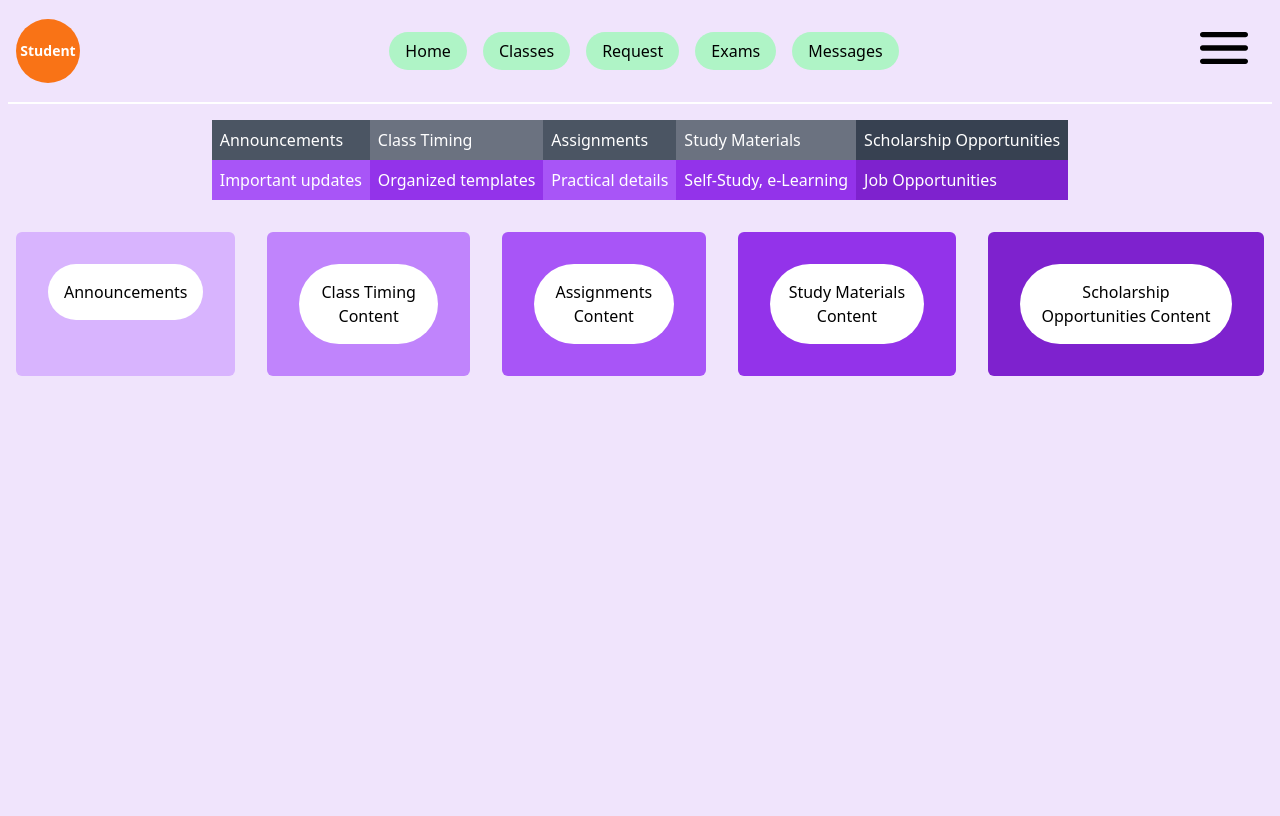
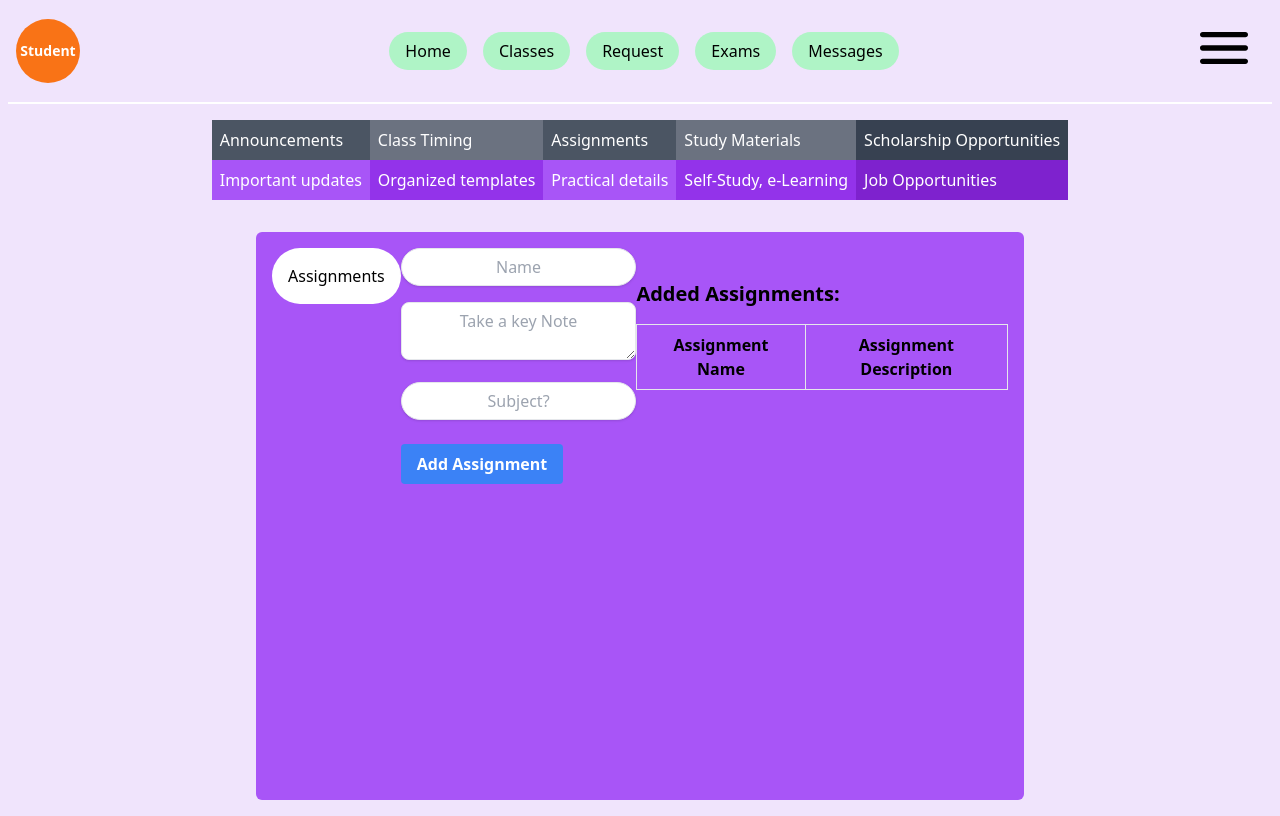
Before and after one commit to SamirKhan21860/LearnTogether, a Flask app: page / in a window 1280 px wide. Before the commit the page ends 376 px from the top, so only its background shows below. Run offline with Flask 3, Linux system fonts and the light colour scheme; a user stored in the database is signed in; lists and menus that the app fills with data are empty; some libraries are stand-ins or nearby versions.

Commit message:
Assignments are now on going

```diff
--- a/app.py
+++ b/app.py
@@ -19,13 +19,14 @@ app.config["STATIC_FOLDER"] = "static"
 
 # SQL Database for sudents
 db = SQL("sqlite:///learntogether.db")
+assignments = []  # Store assignments in-memory, you might want to use a database in a real application
 
 # Routes
 @app.route("/")
 @login_required
 def index():
-    name = db.execute("SELECT full_name FROM students WHERE id = ?", session["user_id"])
-    return render_template("index.html", student=name)
+    # name = db.execute("SELECT full_name FROM students WHERE id = ?", session["user_id"])
+    return render_template("index.html", assignments=assignments)
 
 
 @app.route("/signup", methods=["GET", "POST"])
@@ -133,10 +134,16 @@ def classes():
     return render_template("classes.html")
 
 
-@app.route("/assign")
+@app.route("/assign", methods=['GET', 'POST'])
 @login_required
 def assign():
-    return render_template("assignments.html")
+    if request.method == 'POST':
+        assignment_name = request.form.get('assignment_name')
+        assignment_description = request.form.get('assignment_description')
+        if assignment_name and assignment_description:
+            assignments.append({'name': assignment_name, 'description': assignment_description})
+
+    return redirect("/")
 
 
 @app.route("/exams")
--- a/static/styles.css
+++ b/static/styles.css
@@ -36,3 +36,8 @@
     color: white;
     /* Tailwind CSS gray-darker color on hover */
 }
+
+.page {
+    width: 60%;
+    height: 71lvh;
+}
--- a/templates/index.html
+++ b/templates/index.html
@@ -6,24 +6,9 @@ Results
 
 {% block index %}
 
-<body class="bg-[rgb(240,228,252)] relative font-sans">
+<body class="bg-[rgb(240,228,252)] font-sans">
 
-    <!-- User info -->
-    <!-- <div class="ml-4 mt-0 flex">
-        <div class="bg-gray-300 text-black rounded-2xl font-sans p-4">
-            <h1>Welcome! {{ student[0]["full_name"] }}</h1>
-        </div>
-    </div> -->
 
-    <!-- Route to the Compalint / Request Page -->
-    <!-- <div class="complaint-request m-4 w-56">
-        <a href="/complaint">
-            <div class="bg-blue-300 hover:bg-blue-400 p-4 rounded-md">
-                <h2>Complaint / Request</h2>
-                <p>If you have any request or want to complain, Feel free to provide us details</p>
-            </div>
-        </a>
-    </div> -->
 
     <!-- Table-like bar for multiple pages -->
     <main class="flex flex-col h-full">
@@ -51,41 +36,79 @@ Results
         </div>
 
         <!-- Multiple pages layout -->
-        <div id="switchPages" class="switchPages flex justify-center overflow-x-auto w-full">
+        <div id="switchPages" class="switchPages flex justify-center">
 
-            <div id="page-announcements" class="page p-8 m-4 bg-purple-300 rounded-md flex items-start place-content-center">
+            <div id="page-announcements" class="page p-4 m-4 bg-purple-300 rounded-md flex items-start place-content-center hidden">
                 <div class="p-4 bg-white rounded-full text-center">
                     <h2 class="title">Announcements</h2>
                 </div>
-                <!-- Add your form and data display for Announcements here -->
             </div>
 
-            <div id="page-classTiming" class="page p-8 m-4 bg-purple-400 rounded-md flex items-start place-content-center">
+            <div id="page-classTiming" class="page p-4 m-4 bg-purple-400 rounded-md flex items-start place-content-center hidden">
                 <div class="p-4 bg-white rounded-full text-center">
-                    <h2>Class Timing Content</h2>
+                    <h2>Class Timing</h2>
                 </div>
-                <!-- Add your form and data display for Class Timing here -->
             </div>
 
-            <div id="page-assignments" class="page p-8 m-4 bg-purple-500 rounded-md flex items-start place-content-center">
+            <div id="page-assignments" class="page p-4 m-4 bg-purple-500 rounded-md flex items-start place-content-center">
                 <div class="p-4 bg-white rounded-full text-center">
-                    <h2>Assignments Content</h2>
+                    <h2>Assignments</h2>
                 </div>
-                <!-- Add your form and data display for Assignments here -->
+
+                <!-- Assignment Form -->
+                <form action="/assign" method="post">
+                    <div class="mb-4">
+                        <input type="text" id="assignment_name" name="assignment_name" placeholder="Name"
+                            class="shadow appearance-none border rounded-full text-center items-center w-full py-2 px-3 leading-tight focus:outline-none focus:shadow-outline">
+                    </div>
+                    <div class="mb-4">
+                        <textarea id="assignment_description" name="assignment_description" placeholder="Take a key Note"
+                            class="shadow appearance-none border rounded-lg text-center items-center w-full py-2 px-3 leading-tight focus:outline-none focus:shadow-outline"></textarea>
+                    </div>
+                    <div class="mb-6">
+                        <input id="subject" name="subject" placeholder="Subject?"
+                            class="shadow appearance-none border rounded-full text-center items-center w-full py-2 px-3 leading-tight focus:outline-none focus:shadow-outline">
+                    </div>
+                    <div class="flex items-center justify-between">
+                        <button type="submit"
+                            class="bg-blue-500 hover:bg-blue-700 text-white font-bold py-2 px-4 rounded focus:outline-none focus:shadow-outline">Add
+                            Assignment</button>
+                    </div>
+                </form>
+
+                <!-- Display Added Assignments -->
+                <div class="mt-8">
+                    <h3 class="text-xl font-bold mb-4">Added Assignments:</h3>
+                    <table class="min-w-full table-auto">
+                        <thead>
+                            <tr>
+                                <th class="border px-4 py-2">Assignment Name</th>
+                                <th class="border px-4 py-2">Assignment Description</th>
+                            </tr>
+                        </thead>
+                        <tbody>
+                            {% for assignment in assignments %}
+                            <tr>
+                                <td class="border px-4 py-2">{{ assignment.name }}</td>
+                                <td class="border px-4 py-2">{{ assignment.description }}</td>
+                            </tr>
+                            {% endfor %}
+                        </tbody>
+                    </table>
+                </div>
+
             </div>
 
-            <div id="page-studyMaterials" class="page p-8 m-4 bg-purple-600 rounded-md flex items-start place-content-center">
+            <div id="page-studyMaterials" class="page p-4 m-4 bg-purple-600 rounded-md flex items-start place-content-center hidden">
                 <div class="p-4 bg-white rounded-full text-center">
-                    <h2>Study Materials Content</h2>
+                    <h2>Study Materials</h2>
                 </div>
-                <!-- Add your form and data display for Study Materials here -->
             </div>
 
-            <div id="page-scholarshipOpportunities" class="page p-8 m-4 bg-purple-700 rounded-md flex items-start place-content-center">
+            <div id="page-scholarshipOpportunities" class="page p-4 m-4 bg-purple-700 rounded-md flex items-start place-content-center hidden">
                 <div class="p-4 bg-white rounded-full w-auto text-center">
-                    <h2>Scholarship Opportunities Content</h2>
+                    <h2>Scholarship Opportunities</h2>
                 </div>
-                <!-- Add your form and data display for Scholarship Opportunities here -->
             </div>
 
         </div>
@@ -101,6 +124,19 @@ Results
     <!-- Included the JavaScript Logic to handle flash messages dynamically -->
     <script>
         function showPage(pageId) {
+                const switchPages = document.getElementById('switchPages');
+                const pages = document.querySelectorAll('.page');
+
+                pages.forEach(page => {
+                    if (page.id === `page-${pageId}`) {
+                        page.classList.remove('hidden');
+                    } else {
+                        page.classList.add('hidden');
+                    }
+                });
+            }
+
+        /* function showPage(pageId) {
             const switchPages = document.getElementById('switchPages');
             const selectedPage = document.getElementById(`page-${pageId}`);
 
@@ -109,7 +145,7 @@ Results
 
             // Slide to the selected page
             switchPages.scrollTo({ left: leftOffset, behavior: 'smooth' });
-        }
+        } */
 
         // Mapping of categories to Tailwind CSS classes
         const categoryStyles = {
```
Also changed, not shown: learntogether.sql (+9 -8 lines), 2 other files.
